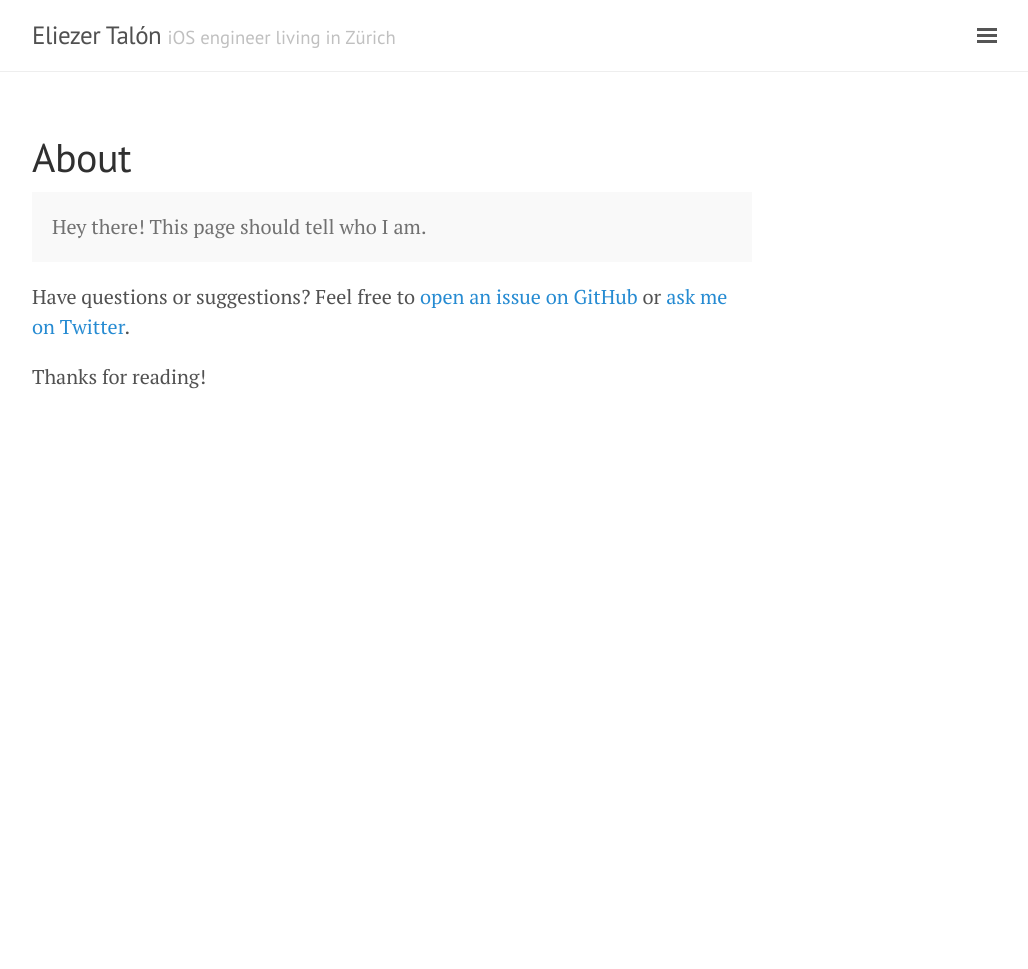
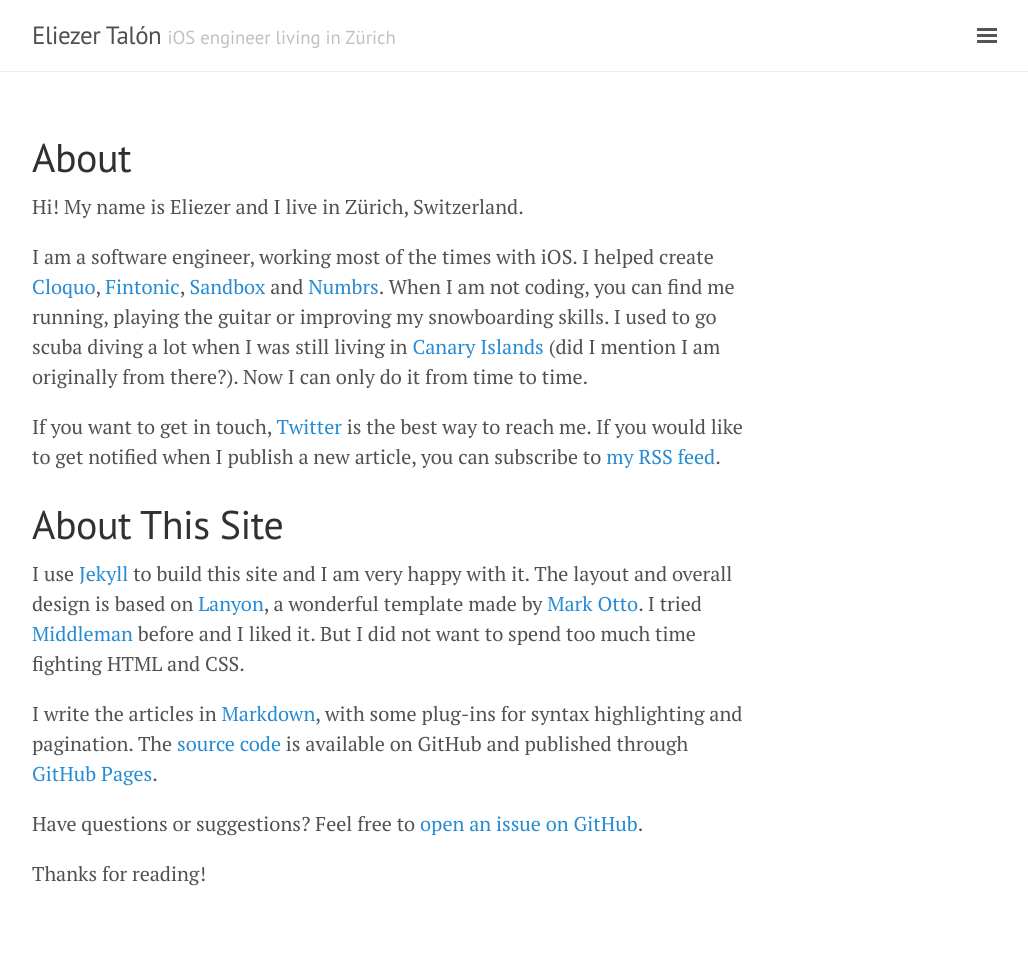
Before and after one commit to elitalon/elitalon.github.io, a Jekyll site: the page built from about.md, in a window 1280 px wide. Shown: the whole page, without its empty margins (248-1276 px from the left). Built offline with Jekyll 4.4.1, drawn with Linux system fonts in a browser that asks for light colours; before the commit the page ends 900 px from its top, so only the background shows below that.

Commit message:
Add copywriting for 'About' section

```diff
--- a/about.md
+++ b/about.md
@@ -2,8 +2,17 @@
 layout: page
 title: About
 ---
-<p class="message">Hey there! This page should tell who I am.</p>
+Hi! My name is Eliezer and I live in Zürich, Switzerland.
 
-Have questions or suggestions? Feel free to [open an issue on GitHub]({{ site.license.source }}/issues/new) or [ask me on Twitter](https://twitter.com/elitalon).
+I am a software engineer, working most of the times with iOS. I helped create [Cloquo](https://twitter.com/cloquo), [Fintonic](https://itunes.apple.com/es/app/fintonic-tus-finanzas-personales./id672220319?mt=8), [Sandbox](https://twitter.com/sandbox_network) and [Numbrs](https://itunes.apple.com/de/app/centralway-numbrs/id652918824?mt=8). When I am not coding, you can find me running, playing the guitar or improving my snowboarding skills. I used to go scuba diving a lot when I was still living in [Canary Islands](https://en.wikipedia.org/wiki/Canary_Islands) (did I mention I am originally from there?). Now I can only do it from time to time.
+
+If you want to get in touch, [Twitter]({{ site.social_media.twitter }}) is the best way to reach me. If you would like to get notified when I publish a new article, you can subscribe to [my RSS feed](/atom.xml).
+
+# About This Site
+I use [Jekyll](http://jekyllrb.com) to build this site and I am very happy with it. The layout and overall design is based on [Lanyon](http://lanyon.getpoole.com), a wonderful template made by [Mark Otto](https://twitter.com/mdo). I tried [Middleman](https://middlemanapp.com) before and I liked it. But I did not want to spend too much time fighting HTML and CSS.
+
+I write the articles in [Markdown](http://daringfireball.net/projects/markdown/), with some plug-ins for syntax highlighting and pagination. The [source code](https://github.com/elitalon/elitalon.github.io) is available on GitHub and published through [GitHub Pages](https://pages.github.com).
+
+Have questions or suggestions? Feel free to <a href="{{ site.license.source }}/issues/new">open an issue on GitHub</a>.
 
 Thanks for reading!
```
